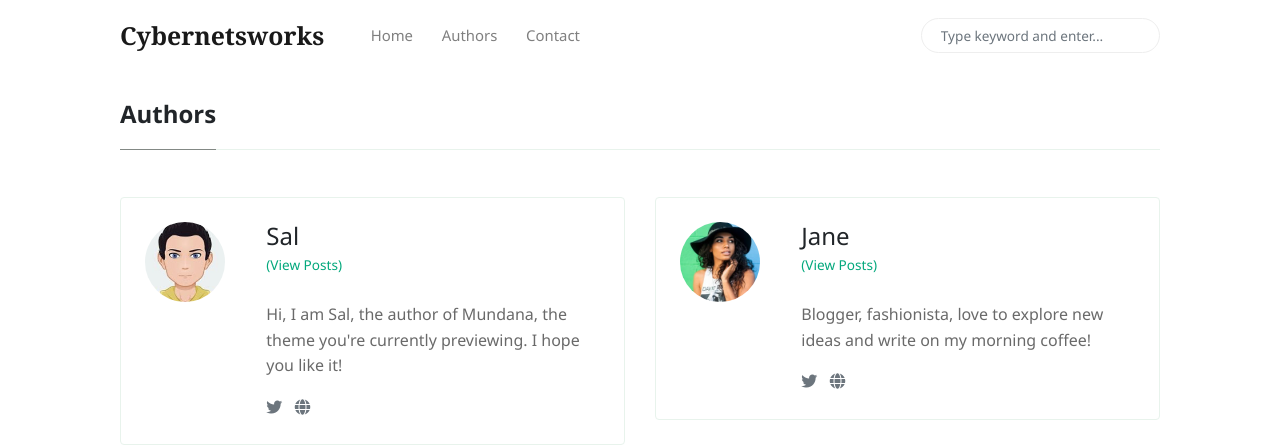
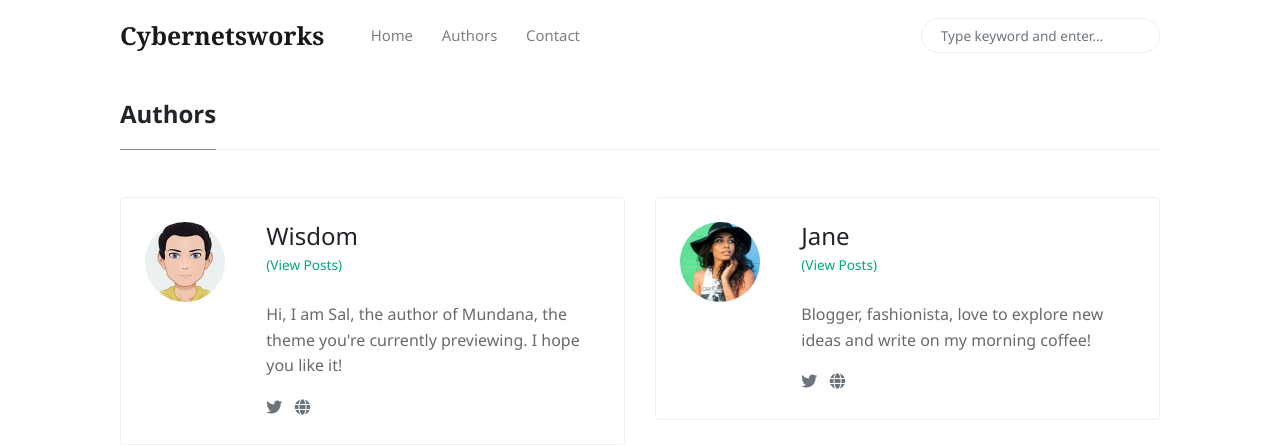
Before and after one commit to cybernetsworks/cybernetsworks.github.io, a Jekyll site: the page built from _pages/authors-list.html, in a window 1280 px wide. Shown: the top 446 px of the page. Built offline with Jekyll 4.4.1, drawn with Linux system fonts in a browser that asks for light colours; nearby versions of some CDN libraries.

Commit message:
author Wisdom edited

```diff
--- a/_config.yml
+++ b/_config.yml
@@ -19,8 +19,8 @@ plugins:
   - jekyll-seo-tag
 
 authors:
-    sal:
-      name:           Sal
+    wisdom:
+      name:           Wisdom
       site:           https://www.wowthemes.net
       avatar:         /assets/images/avatar1.jpg
       bio:            "Hi, I am Sal, the author of Mundana, the theme you're currently previewing. I hope you like it!"
```
